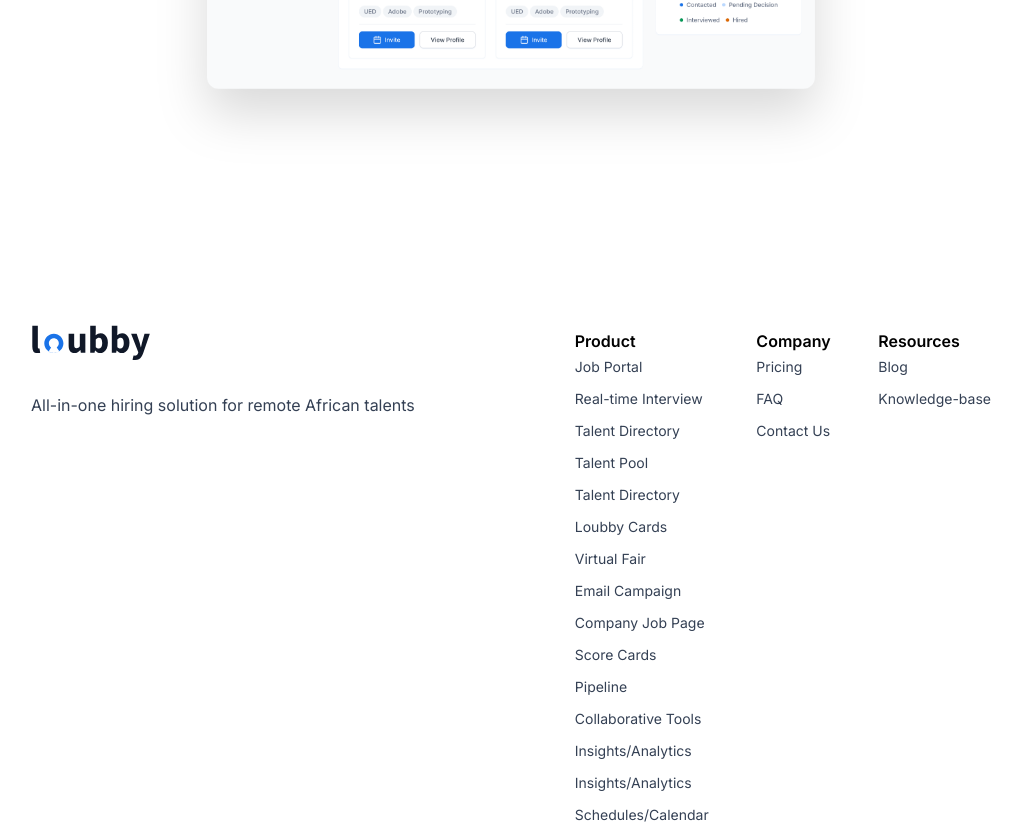
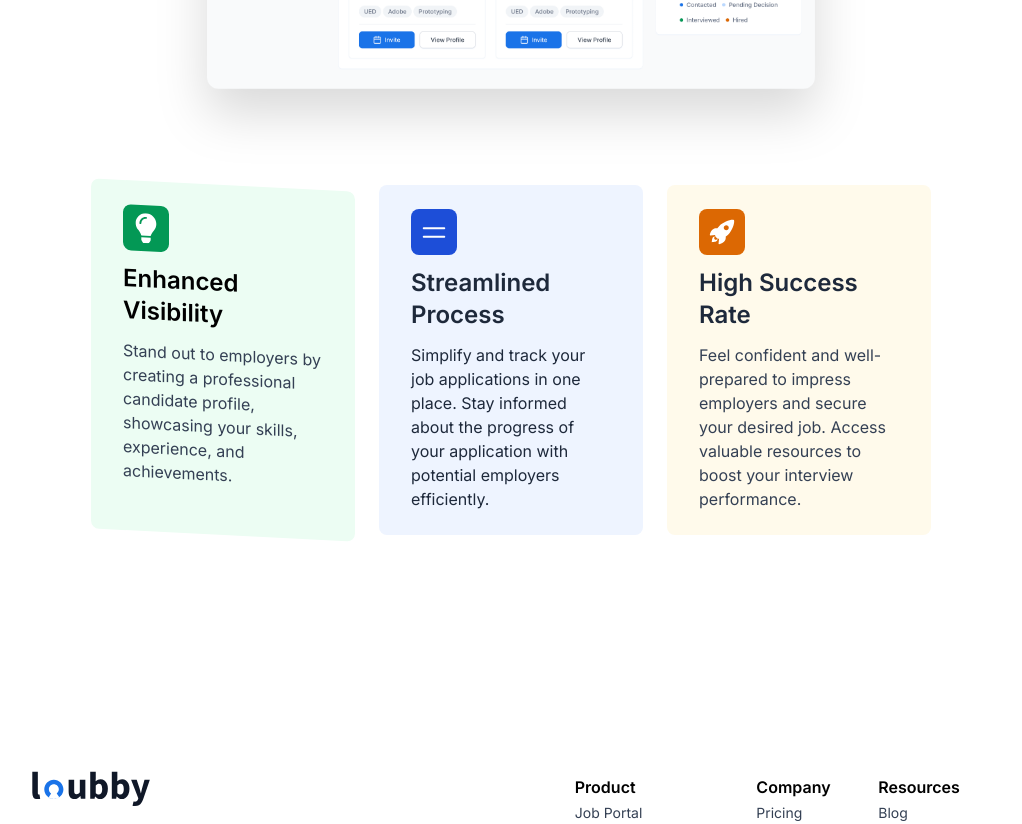
Before and after one commit to professor-12/loubby-ai, a Next.js app: page /candidate in a window 1280 px wide. Shown: the part 890-1714 px from the top of the page, without its empty margins (129-1151 px from the left). Built offline with nearby package versions, Linux system fonts and the light colour scheme.

Commit message:
Create Cards for HeroSection

```diff
--- /dev/null
+++ b/src/app/candidate/Cards.tsx
@@ -0,0 +1,63 @@
+"use client";
+import React from "react";
+import { FaLightbulb } from "react-icons/fa";
+import { HiOutlineBars2 } from "react-icons/hi2";
+import { IoIosRocket } from "react-icons/io";
+
+const Cards = () => {
+    return (
+        <div className="md:px-12 md:p-12 grid  md:grid-cols-2 lg:grid-cols-3 gap-6">
+            <div
+                onMouseMove={(event) => {
+                    console.log(event.clientX, event.clientY);
+                }}
+                style={{ transform: "matrix(1, 0.05, 0, 1, 0, 0)" }}
+                className=" space-y-3 px-8 p-6 bg-[#ECFDF3] rounded-lg"
+            >
+                <div className="flex">
+                    <span className="bg-[#039855]  rounded-lg flex p-2">
+                        <FaLightbulb className="text-3xl text-white" />
+                    </span>
+                </div>
+                <h1 className="text-2xl font-semibold">Enhanced Visibility</h1>
+                <p>
+                    Stand out to employers by creating a professional candidate
+                    profile, showcasing your skills, experience, and
+                    achievements.
+                </p>
+            </div>
+            <div className="text-slate-800 space-y-3 px-8 p-6 bg-[#EEF4FF] rounded-lg">
+                <div className="flex">
+                    <span className="bg-blue-700  rounded-lg flex p-2">
+                        <HiOutlineBars2 className="text-3xl text-white" />
+                    </span>
+                </div>
+                <h1 className="text-2xl text-slate-800 font-semibold">
+                    Streamlined Process
+                </h1>
+                <p className="text-slate-800">
+                    Simplify and track your job applications in one place. Stay
+                    informed about the progress of your application with
+                    potential employers efficiently.
+                </p>
+            </div>
+            <div className="space-y-3 px-8 p-6 bg-[#FFFAEB] rounded-lg">
+                <div className="flex">
+                    <span className="bg-[#DC6803]  rounded-lg flex p-2">
+                        <IoIosRocket className="text-3xl text-white" />
+                    </span>
+                </div>
+                <h1 className="text-2xl font-semibold text-slate-800">
+                    High Success Rate
+                </h1>
+                <p>
+                    Feel confident and well-prepared to impress employers and
+                    secure your desired job. Access valuable resources to boost
+                    your interview performance.
+                </p>
+            </div>
+        </div>
+    );
+};
+
+export default Cards;
--- a/src/app/candidate/HeroCandidateSection.tsx
+++ b/src/app/candidate/HeroCandidateSection.tsx
@@ -20,7 +20,7 @@ const HeroCandidateSection = () => {
             if (Switch == "forwards") {
                 setNextWordIndex((prev) => {
                     if (prev >= listofWords.length) return 0;
-                    return prev
+                    return prev;
                 });
                 if (index >= activeTextLength) {
                     return setSwitch("backwards");
@@ -72,7 +72,7 @@ const HeroCandidateSection = () => {
                 Join Loubby
             </button>
 
-            <div className="flex items-center my-12 relative z-50 px-6 md:px-0 justify-center">
+            <div className="flex items-center  my-12 relative z-50 px-6 md:px-0 justify-center">
                 <Image
                     src={"/DashBoard.png"}
                     alt="HeroImageDashBoard"
--- a/src/app/candidate/page.tsx
+++ b/src/app/candidate/page.tsx
@@ -1,12 +1,18 @@
 import { Metadata } from "next";
 import React from "react";
 import HeroCandidateSection from "./HeroCandidateSection";
+import Cards from "./Cards";
 
 export const metadata: Metadata = {
     title: "Candidate - Loubby",
 };
 const page = () => {
-    return <div className="my-32 p-3 container mx-auto xl:w-[75%]"><HeroCandidateSection/></div>;
+    return (
+        <div className="my-32 p-3 container mx-auto xl:w-[75%]">
+            <HeroCandidateSection />
+            <Cards />
+        </div>
+    );
 };
 
 export default page;
```
